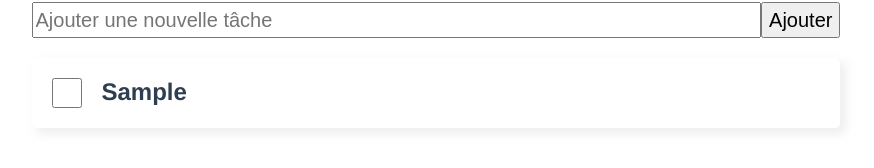
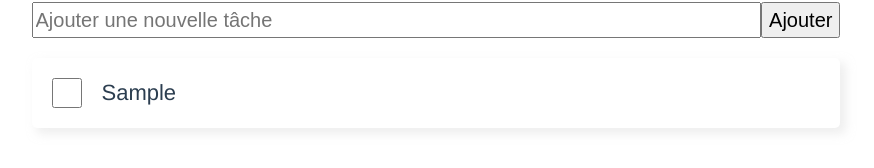
Before and after one commit to RobinJahan/toDoVite, a Vue app: page / in a window 1280 px wide. Both pictures are taken after typing "Sample" into the empty fields and a click on the button "Ajouter". Shown: the part 167-335 px from the top of the page, without its empty margins (204-1078 px from the left). Built offline with nearby package versions, Linux system fonts and the light colour scheme.

Commit message:
add style

```diff
--- a/src/components/Task.vue
+++ b/src/components/Task.vue
@@ -2,7 +2,7 @@
     <div class="task">
         <div class="label" :class="{finished: isFinished}">
             <input type="checkbox" class="largeCheckbox" v-model="isFinished" v-on:click="this.$parent.changeStateTask(index)">
-            <h2>{{task}}</h2>
+            <p>{{task}}</p>
         </div>
         <div class="removeBtn" v-on:click="removeTask(index)">
             <span>X</span>
@@ -51,6 +51,9 @@ export default {
     display: flex;
     width: 90%;
 }
+.label > p {
+    font-size: 22px;
+}
 .finished{
     color: rgb(110, 110, 110);
     text-decoration: line-through;
```
